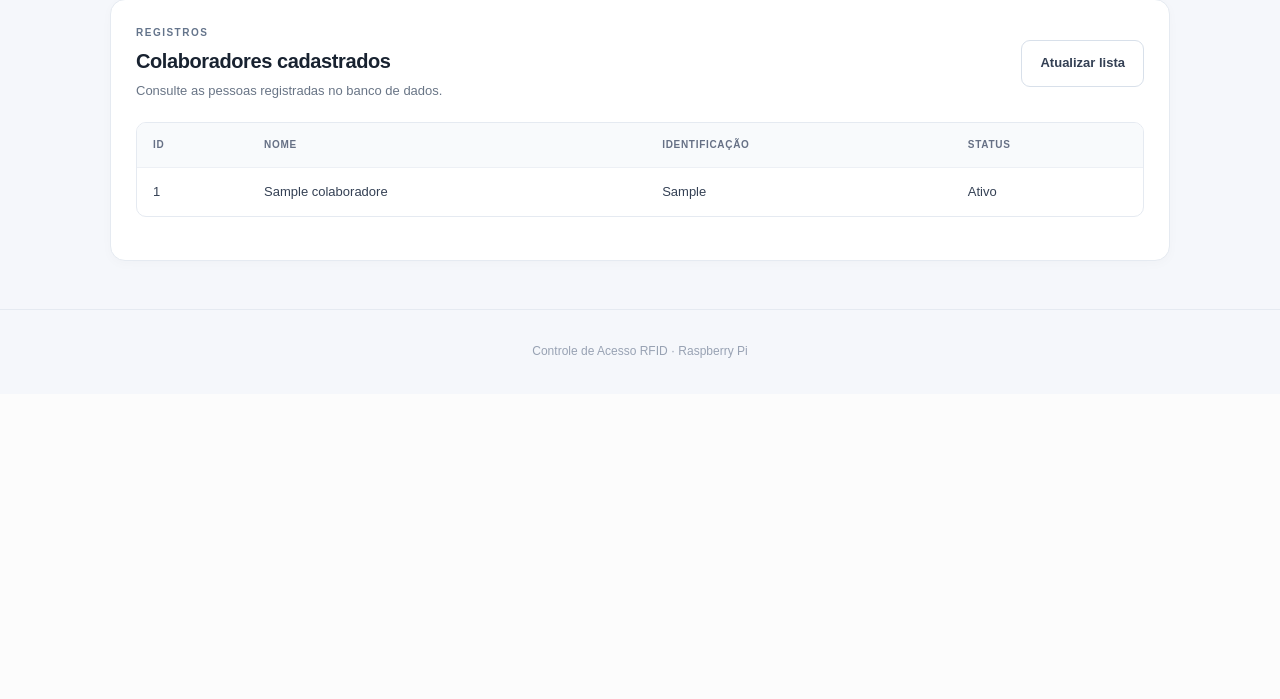
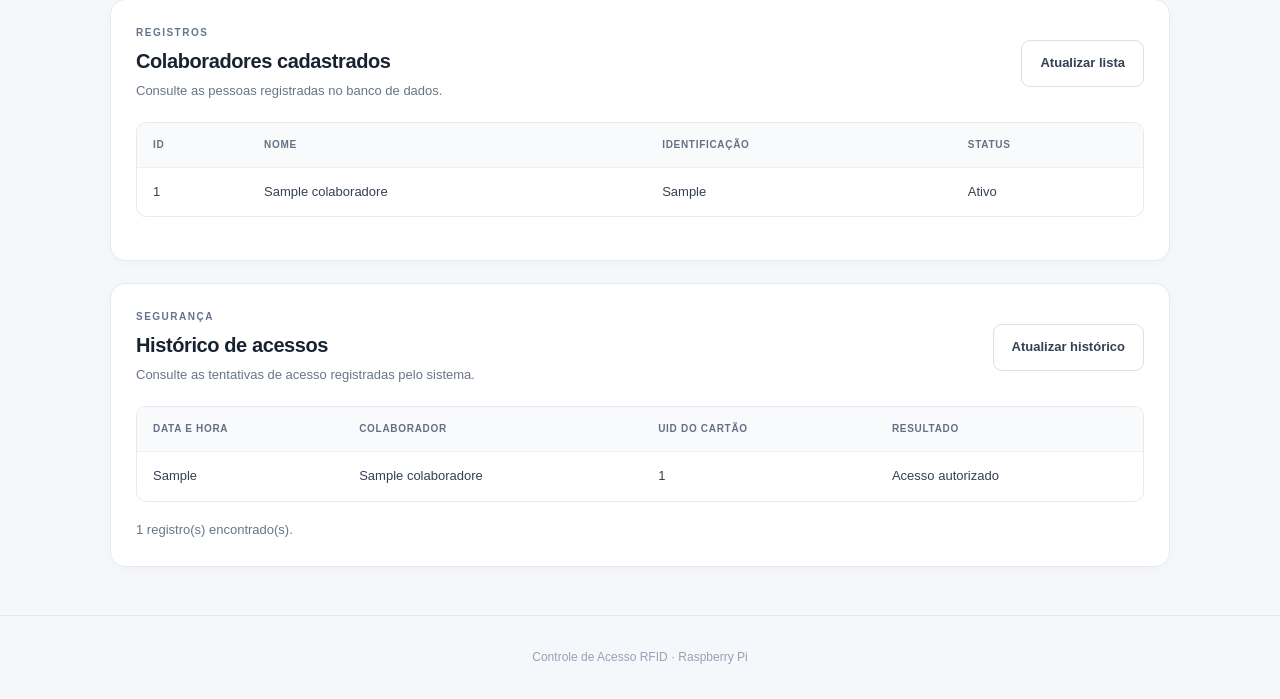
Before and after one commit to eamoriim/RFID-com-Raspberry-pi, a Flask app: page / in a window 1280 px wide. Shown: the part 1025-1724 px from the top of the page. Before the commit the page ends 1383 px from the top, so only its background shows below. Run offline with Flask 3, Linux system fonts and the light colour scheme; tables that the repository leaves empty hold one stand-in row (values such as "Sample post"); some web fonts are replaced.

Commit message:
Adicão do histórico de acessos com atualização automática

```diff
--- a/app/database.py
+++ b/app/database.py
@@ -11,8 +11,6 @@ def conectar():
     conexao = sqlite3.connect(DATABASE_PATH)
     conexao.row_factory = sqlite3.Row
     return conexao
-
-
 def inicializar_banco():
     with conectar() as conexao:
         conexao.executescript("""
@@ -45,7 +43,6 @@ def inicializar_banco():
                     REFERENCES colaboradores(id)
             );
         """)
-
 def cadastrar_colaborador(nome, identificacao):
     with conectar() as conexao:
         cursor = conexao.execute(
@@ -66,7 +63,6 @@ def listar_colaboradores():
             """
         ).fetchall()
         return [dict(colaborador) for colaborador in colaboradores]
-
 def cadastrar_cartao(uid, colaborador_id, permitido=False):
     with conectar() as conexao:
         cursor = conexao.execute(
@@ -77,8 +73,6 @@ def cadastrar_cartao(uid, colaborador_id, permitido=False):
             (uid, colaborador_id, int(permitido))
         )
         return cursor.lastrowid
-
-
 def processar_acesso(uid):
     with conectar() as conexao:
         cartao = conexao.execute(
@@ -115,3 +109,22 @@ def processar_acesso(uid):
             "evento": evento,
             "colaborador": cartao["nome"] if cartao else None
         }
+def listar_registros():
+    with conectar() as conexao:
+        registros = conexao.execute(
+            """
+            SELECT
+                r.id,
+                r.uid,
+                r.evento,
+                r.autorizado,
+                r.data_hora,
+                c.nome AS colaborador
+            FROM registros r
+            LEFT JOIN colaboradores c
+                ON c.id = r.colaborador_id
+            ORDER BY r.id DESC
+            """
+        ).fetchall()
+
+        return [dict(registro) for registro in registros]
--- a/app/routes.py
+++ b/app/routes.py
@@ -5,7 +5,8 @@ from app.database import (
     cadastrar_colaborador,
     listar_colaboradores,
     cadastrar_cartao,
-    processar_acesso
+    processar_acesso,
+    listar_registros
 )
 
 rotas = Blueprint("rotas", __name__)
@@ -88,3 +89,6 @@ def criar_cartao():
         return jsonify({
             "erro": "O UID já está cadastrado ou o colaborador não existe."
         }), 409
+@rotas.route("/api/registros", methods=["GET"])
+def obter_registros():
+    return jsonify(listar_registros())
--- a/app/static/script.js
+++ b/app/static/script.js
@@ -13,6 +13,10 @@ const botaoCadastrar = document.getElementById("cadastrar");
 const mensagemCadastro = document.getElementById("mensagem-cadastro");
 const listaColaboradores = document.getElementById("lista-colaboradores");
 const botaoAtualizarColaboradores = document.getElementById("atualizar-colaboradores");
+
+const listaRegistros = document.getElementById("lista-registros");
+const botaoAtualizarRegistros = document.getElementById("atualizar-registros");
+const mensagemRegistros = document.getElementById("mensagem-registros");
 
 async function atualizarStatus() {
     botaoAtualizar.disabled = true;
@@ -135,11 +139,73 @@ async function cadastrarColaborador(evento) {
     }
 }
 
+async function atualizarRegistros() {
+    listaRegistros.replaceChildren();
+    mensagemRegistros.textContent = "Carregando histórico...";
+
+    try {
+        const resposta = await fetch("/api/registros");
+
+        if (!resposta.ok) {
+            throw new Error("Não foi possível carregar o histórico.");
+        }
+
+        const registros = await resposta.json();
+
+        if (registros.length === 0) {
+            const linha = document.createElement("tr");
+            const celula = document.createElement("td");
+
+            celula.colSpan = 4;
+            celula.textContent = "Nenhum acesso registrado.";
+            linha.appendChild(celula);
+            listaRegistros.appendChild(linha);
+            mensagemRegistros.textContent = "";
+            return;
+        }
+
+        registros.forEach((registro) => {
+            const linha = document.createElement("tr");
+            const valores = [
+                registro.data_hora || "Não informada",
+                registro.colaborador || "Desconhecido",
+                registro.uid,
+                Number(registro.autorizado) === 1
+                    ? "Acesso autorizado"
+                    : "Acesso negado"
+            ];
+
+            valores.forEach((valor) => {
+                const celula = document.createElement("td");
+                celula.textContent = valor;
+                linha.appendChild(celula);
+            });
+
+            listaRegistros.appendChild(linha);
+        });
+
+        mensagemRegistros.textContent =
+            `${registros.length} registro(s) encontrado(s).`;
+    } catch (erro) {
+        const linha = document.createElement("tr");
+        const celula = document.createElement("td");
+
+        celula.colSpan = 4;
+        celula.textContent = "Erro ao carregar o histórico.";
+        linha.appendChild(celula);
+        listaRegistros.appendChild(linha);
+        mensagemRegistros.textContent = erro.message;
+    }
+}
+
 botaoAtualizar.addEventListener("click", atualizarStatus);
 formulario.addEventListener("submit", cadastrarColaborador);
 botaoAtualizarColaboradores.addEventListener("click", atualizarColaboradores);
+botaoAtualizarRegistros.addEventListener("click", atualizarRegistros);
 
 atualizarStatus();
 atualizarColaboradores();
+atualizarRegistros();
 
 setInterval(atualizarStatus, 10000);
+setInterval(atualizarRegistros, 5000);
--- a/app/templates/index.html
+++ b/app/templates/index.html
@@ -163,6 +163,44 @@
                 </table>
             </div>
         </section>
+
+        <section class="painel">
+            <div class="painel-cabecalho">
+                <div>
+                    <span class="sobretitulo">SEGURANÇA</span>
+                    <h2>Histórico de acessos</h2>
+                    <p>Consulte as tentativas de acesso registradas pelo sistema.</p>
+                </div>
+
+                <button
+                    id="atualizar-registros"
+                    type="button"
+                    class="botao-secundario"
+                >
+                    Atualizar histórico
+                </button>
+            </div>
+
+            <div class="tabela-container">
+                <table>
+                    <thead>
+                        <tr>
+                            <th>Data e hora</th>
+                            <th>Colaborador</th>
+                            <th>UID do cartão</th>
+                            <th>Resultado</th>
+                        </tr>
+                    </thead>
+                    <tbody id="lista-registros">
+                        <tr>
+                            <td colspan="4">Carregando histórico...</td>
+                        </tr>
+                    </tbody>
+                </table>
+            </div>
+
+            <p id="mensagem-registros" class="mensagem" role="status"></p>
+        </section>
     </main>
 
     <footer>
```
